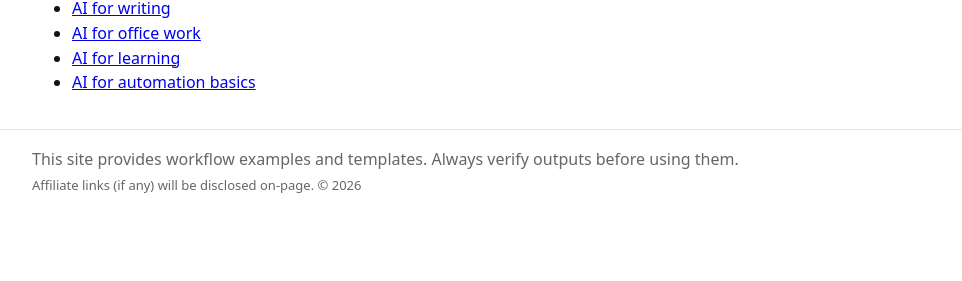
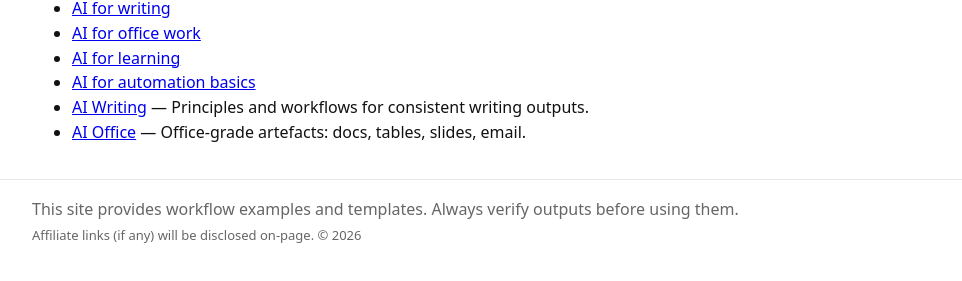
Before and after one commit to ries11217596955-hash/ai-workflows-library, an Eleventy site: page src/en/pillars/index.md in a window 1280 px wide. Shown: the part 143-424 px from the top of the page, without its empty margins (158-1120 px from the left). Built offline with nearby package versions, Linux system fonts and the light colour scheme; Eleventy itself is replaced by a stand-in of ours; files that its build step writes are made by us from their sources.

Commit message:
Update index.md

```diff
--- a/src/en/pillars/index.md
+++ b/src/en/pillars/index.md
@@ -18,3 +18,5 @@ footerLine2: "Affiliate links (if any) will be disclosed on-page. © 2026"
 - [AI for office work](/en/pillars/ai-office/)
 - [AI for learning](/en/pillars/ai-learning/)
 - [AI for automation basics](/en/pillars/ai-automation/)
+- [AI Writing](/en/pillars/ai-writing/) — Principles and workflows for consistent writing outputs.
+- [AI Office](/en/pillars/ai-office/) — Office-grade artefacts: docs, tables, slides, email.
```
